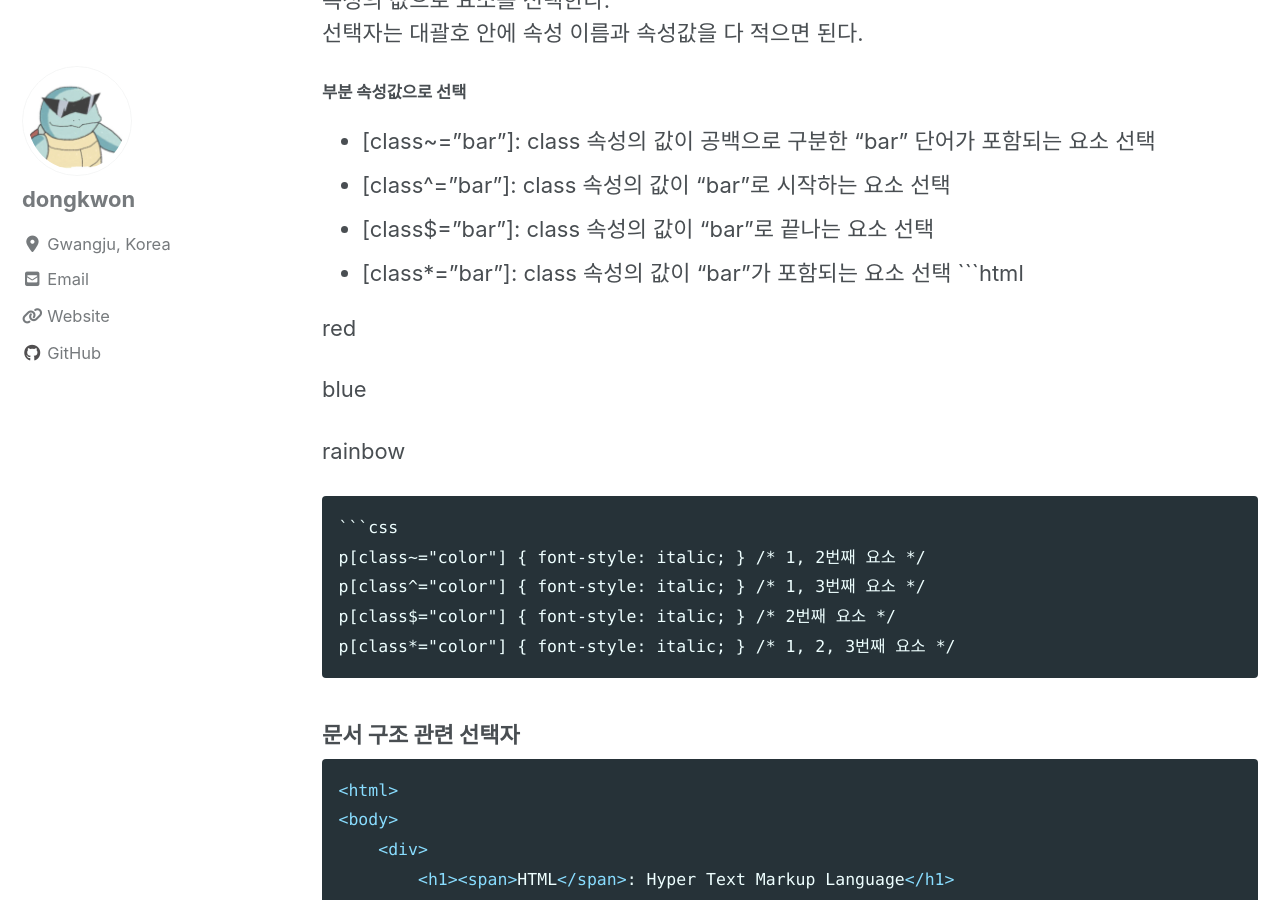
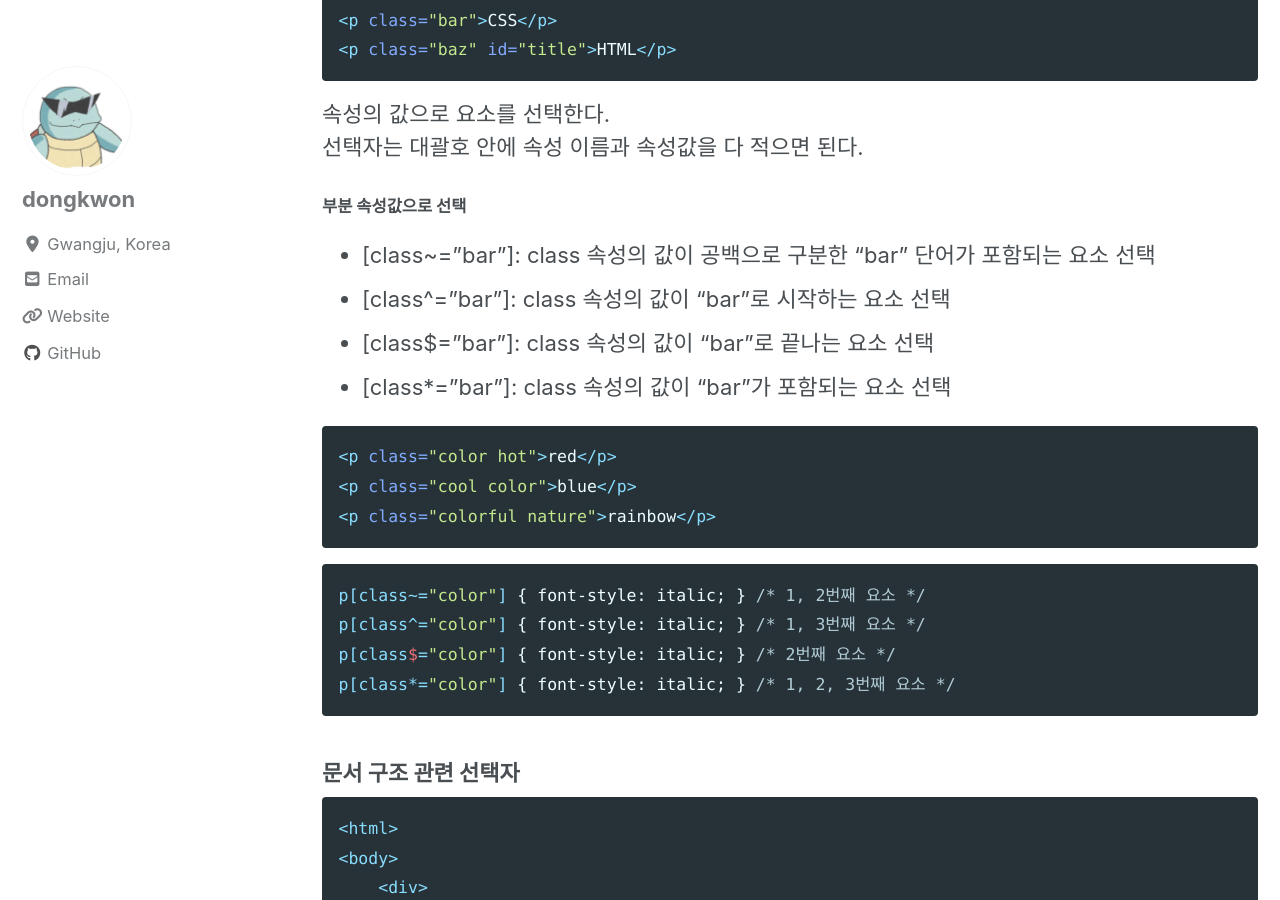
Before and after one commit to ydk7819/ydk7819.github.io, a Jekyll site: the page built from _posts/2020-01-09-css이해.md, in a window 1280 px wide and 900 px high, scrolled down 6601 px. Built offline with Jekyll 4.4.1, drawn with Linux system fonts in a browser that asks for light colours; cached includes are drawn as plain includes; nearby versions of some CDN libraries; some of the changed text lies outside the part shown.

Commit message:
css 정리 수정

````diff
--- a/_posts/2020-01-09-css이해.md
+++ b/_posts/2020-01-09-css이해.md
@@ -5,19 +5,20 @@ date: 2020-01-09 17:00:00
 tags: UI
 ---
 
-css 소개
-===
+## css 소개
 
 ### cascading style sheet
 html(마크업 언어)을 꾸며주는 언어
 html이 웹페이지의 정보를 표현한다면, css는 html을 보기 좋게 디자인하는 역할
 
-css 문법
-===
+## css 문법
+
 ### css 구문
+
 ```css
 h1 { color: yellow; font-size: 2em; }
 ```
+
 - 선택자 : `h1`
 - 속성 : `color`
 - 값 : `yellow`
@@ -30,6 +31,7 @@ css는 여러 개의 규칙으로 이루어져 있다.
 속성이름과 속성값 사이에는 개행을 하면 안된다.
 
 ### css 주석
+
 ```css
 /* 주석 내용 */
 /*
@@ -40,18 +42,22 @@ css는 여러 개의 규칙으로 이루어져 있다.
 
 ### css 적용
 #### inline
+
 ```css
 <div style="color:red;"> 내용 </div>
 ```
+
 > 해당 요소에 직접 스타일 속성을 이용해 규칙을 선언하는 방법
 
 해당 요소에 직접 입력하기 때문에 선택자는 필요하지 않게 되고, 선언부에 내용만 스타일 속성의 값으로 넣어주면 된다.
 inline 방식은 코드이 재사용이 되지 않아 자주 사용하지 않음
 
 #### internal
+
 ```css
 <style> div {color: red;} </style>
 ```
+
 >문서에 `<style>`을 활용한 방법
 
 `<style>`은 `<head>`내부에 들어가며 `<style>`안에 스타일 규칙이 들어간다.
@@ -64,52 +70,62 @@ inline 방식은 코드이 재사용이 되지 않아 자주 사용하지 않음
 
 css파일을 하나 만들고 규칙을 선언한다.
 그 다음 `<link>`를 이용해서 css파일을 연결한다.
+
 ```html
 <link rel="stylesheet" href="css/style.css">
 ```
+
 rel 속성은 연결되는 파일이 문서와 어떤 관계인지를 명시하는 속성으로, css파일은 stylesheet라고 적어야 한다.
 
 
 #### import
 > 스타일 시트 내에서 다른 스타일 시트 파일을 불러오는 방식
+
 ```html
 @import url("css/style.css");
 ```
+
 `<style>`내부 상단이나 외부 스타일 시트 파일 상단에 선언하는데 성능이 좋지 않아 거의 쓰이지 않음
 
-선택자
-===
+## 선택자
 ### 요소 선택자
 > 선택자 중에서 가장 기본이 되는 선택자, 태그 선택자라고도 한다.
+
 ```css
 h1 { color: yellow; }
 h2 { color: yellow; }
 h3 { color: yellow; }
 ```
+
 요소 선택자는 선택자 부분에 태그 이름이 들어간다.
 문서 내의 모든 요소에 스타일 규칙이 적용된다.
 
 ### 그룹화
 > 선택자는 쉼표를 이용해서 그룹화를 할 수 있다.
+
 ```css
 h1, h2, h3 { color: yellow; }
 ```
 
 #### 전체 선택자
+
 ```css
 * { color: yellow; }
 ```
+
 `*`(별표, asterisk) 기호로 문서 내에 모든 요소를 선택할 수 있다.
 한 번의 선언만으로 문서 내에 모든 요소에 스타일 규칙이 적용된다.
 성능에 좋지 않으므로 사용을 지양하는 것이 좋다.
 
 #### 선언 그룹화
 선택자뿐만 아니라 선언들도 그룹화가 가능하다.
+
 ```css
 h1 { color: yellow; font-size: 2em; background-color: gray; }
 ```
 
 선택자와 선언이 동시에 그룹화도 가능하다.
+
 ```css
 h1, h2, h3 { color: yellow; font-size: 2em; background-color: gray; }
 ```
@@ -121,19 +137,23 @@ class 선택자를 사용하기 위해서는 html을 수정해 class속성을
 class 속성은 글로벌 속성이므로 어느 태그에서도 사용할 수 있다.
 class 속성에 값을 넣게 되면, class 선택자를 이용해서 해당 요소에 스타일 규칙을 적용할 수 있다.
 class 선택자를 쓸 때는 맨 앞에 `.`(마침표)를 찍어주면 된다.
+
 ```css
 .foo { font-size: 30px; }
 ```
+
 ```html
 <p class="foo"> ... </p>
 ```
 
 #### 다중 class
 공백으로 구분하여 여러 개의 class 값을 넣을 수 있다.
+
 ```css
 .foo { font-size: 30px; }
 .bar { color: blue; }
 ```
+
 ```html
 <p class="foo bar"> ... </p>
 ```
@@ -141,9 +161,11 @@ class 선택자를 쓸 때는 맨 앞에 `.`(마침표)를 찍어주면 된다.
 ### id 선택자
 id 선택자는 class 선택자와 비슷하다.
 선택자를 쓸 때는 `#`(해시) 기호를 쓰고 요소에는 id 속성을 쓰면 된다.
+
 ```css
 #bar { background-color: yellow; }
 ```
+
 ```html
 <p id="bar"> ... </p>
 ```
@@ -159,6 +181,7 @@ class와 달리 id는 문서 내에서 유일하다는 차이점이 있다.
 id 속성값은 문서 내에 유일하게 사용되어야 한다.
 
 ### 선택자의 조합
+
 ```css
 /* 요소와 class의 조합 */
 p.bar { ... }
@@ -172,28 +195,34 @@ p.bar { ... }
 
 ### 속성 선택자
 #### 단순 속성으로 선택
+
 ```css
 p[class] { color: silver; }
 p[class][id] { text-decoration: underline; }
 ```
+
 ```html
 <p class="foo">Hello</p>
 <p class="bar">CSS</p>
 <p class="baz" id="title">HTML</p>
 ```
+
 속성 선택자는 대괄호를 이용해서 선언하며 대괄호 안에 속성 이름이 들어간다.
 요소에 해당 이름의 속성이 있다면 해당 사항이 적용된다.
 
 #### 정확한 속성값으로 선택
+
 ```css
 p[class="foo"] { color: silver; }
 p[id="title"] { text-decoration: underline; }
 ```
+
 ```html
 <p class="foo">Hello</p>
 <p class="bar">CSS</p>
 <p class="baz" id="title">HTML</p>
 ```
+
 속성의 값으로 요소를 선택한다.
 선택자는 대괄호 안에 속성 이름과 속성값을 다 적으면 된다.
 
@@ -202,11 +231,13 @@ p[id="title"] { text-decoration: underline; }
 - [class^="bar"]: class 속성의 값이 "bar"로 시작하는 요소 선택
 - [class$="bar"]: class 속성의 값이 "bar"로 끝나는 요소 선택
 - [class*="bar"]: class 속성의 값이 "bar"가 포함되는 요소 선택
+
 ```html
 <p class="color hot">red</p>
 <p class="cool color">blue</p>
 <p class="colorful nature">rainbow</p>
 ```
+
 ```css
 p[class~="color"] { font-style: italic; } /* 1, 2번째 요소 */
 p[class^="color"] { font-style: italic; } /* 1, 3번째 요소 */
@@ -225,6 +256,7 @@ p[class*="color"] { font-style: italic; } /* 1, 2, 3번째 요소 */
 </body>
 </html>
 ```
+
 #### 부모와 자식
 부모 요소는 그 요소를 포함하는 가장 가까운 상위 요소로 그 요소의 부모 요소는 단 하나뿐이다.
 자식요소는 여러 개일 수 있다.
@@ -233,24 +265,31 @@ p[class*="color"] { font-style: italic; } /* 1, 2, 3번째 요소 */
 - `<h1>`의 부모 요소: `<div>` ↔ `<div>`의 자식 요소: `<h1>`
 - `<span>`의 부모 요소: `<h1>` ↔ `<h1>`의 자식 요소: `<span>`
 - `<p>`의 부모 요소: `<body>` ↔ `<body>`의 자식 요소: `<div>`, `<p>`
+
 #### 조상과 자손
 부모와 자식의 관계를 포함한 확장된 관계
 조상 요소는 그 요소를 포함하는 모든 요소로 부모 요소를 포함하여 여러 개 일수도 있다.
 자손 요소는 그 반대로, 그 요소가 포함하고 있는 모든 요소가 자손 요소 이다.
+
 #### 형제
 같은 부모를 가지고 있는 요소들은 형제 관계이다.
 형제 관계에서 바로 뒤에 이어 나오는 요소가 인접한 형제 요소이다.
 
 #### 문서 구조 관련 선택자
 자손 선택자
+
 ```css
 div span { color: red; }
 ```
+
 자식 선택자
+
 ```css
 div > span { color: red; }
 ```
+
 인접 형제 선택자
+
 ```css
 div + span { color: red; }
 ```
@@ -265,16 +304,19 @@ body > div table + ul { ... }
 >미리 정의해놓은 상황에 적용이 되도록 약속되어있는 보이지 않는 클래스
 
 직접 요소에 클래스를 선언하는 것은 아니고, 약속된 상황이 되면 브라우저 스스로 클래스를 적용해준다.
+
 ```css
 :pseudo-class {
     property: value;
 }
 ```
+
 가상 클래스는 `:`(콜론) 기호로 나타낸다.
 
 #### 문서 구조와 관련된 가상 클래스
 - first-child : 첫 번째 자식 요소 선택
 - last-child : 마지막 자식 요소 선택
+
 ```html
 <ul>
     <li>HTML</li>
@@ -282,11 +324,14 @@ body > div table + ul { ... }
     <li>JS</li>
 </ul>
 ```
+
 ```css
 li:first-child { color: red; }
 li:last-child { color: blue; }
 ```
+
 실제 `<li>`에는 class 속성이 없지만 내부적으로 가상 클래스가 적용되어 아래의 코드처럼 동작한다.
+
 ```html
 <ul>
     <li class="first-child">HTML</li>
@@ -311,16 +356,17 @@ li:last-child { color: blue; }
 - after : 가장 뒤에 요소를 삽입
 - first-line : 요소의 첫 번째 줄에 있는 텍스트
 - first-letter : 블록 레벨 요소의 첫 번째 문자
+
 ```css
 p::before { content: "###" }
 p::after { content: "!!!" }
 p::first-line { ... }
 p::first-letter { ... }
 ```
+
 before와 after 가상 요소는 애초에 내용이 없는 상태로 생성되기 때문에 내용을 넣기 위해 content 속성을 이용한다.
 
-구체성
-===
+## 구체성
 ### 구체성
 > 선택자가 어떤 규칙이 우선으로 적용되어야 하는지에 대해 정해진 규칙
 
@@ -353,42 +399,49 @@ div#page { ... }  /* 0,1,0,1 */
 important는 구체성 값은 없지만 모든 구체성을 무시하고 우선권을 갖는다.
 
 
-상속
-===
+## 상속
 ### 상속되는 속성
+
 ```css
 h1 { color: gray; }
 ```
+
 ```html
 <h1>Hello, <em>CSS</em></h1>
 ```
+
 위 코드에서 `<em>`은 부모인 `<h1>`의 color: gray를 상속받는다.
 margin, padding, backround, border 등 박스 모델 속성들은 상속되지 않는다.
 
 ### 상속되는 속성의 구체성
+
 ```css
 * { color: red; }
 h1#page { color: gray; }
 ```
+
 ```html
 <h1>Hello, <em>CSS</em></h1>
 ```
+
 위 코드에서 전체 선택자 구체성은 0,0,0,0 이며 id 선택자는 0,1,0,1이다.
 하지만 `<em>`은 `color: red`가 적용되는데 상속된 속성은 아무런 구체성을 가지지 못하기 때문이다.
 
-캐스캐이딩
-===
+## 캐스캐이딩
 cascading은 스타일 규칙들이 어떠한 기준으로 요소에 적용되는지를 정한 규칙이다.
 
 구체성이 같은 두 규칙이 동일한 요소에 적용된다면?
+
 ```css
 h1 { color: red; }
 h1 { color: blue; }
 ```
+
 `color: blue`가 적용된다.
 
 ### cascading 규칙
 #### 중요도(!important)와 출처
+
 기본적으로 !important로 선언된 모든 규칙은 그렇지 않은 규칙보다 우선한다.
 출처는 제작자, 사용자, 사용자 에이전트(User Agent)로 구분한다.
 제작자 : 사이트를 실제 제작하는 개발자가 작성한 css
@@ -397,6 +450,7 @@ h1 { color: blue; }
 
 - 우선순위
 사용자 important 스타일 > 제작자 important 스타일 > 제작자 스타일 > 사용자 스타일 > 사용자 에이전트 스타일
+
 #### 구체성
 #### 선언 순서
 나중에 선언된 것이 우선
````
